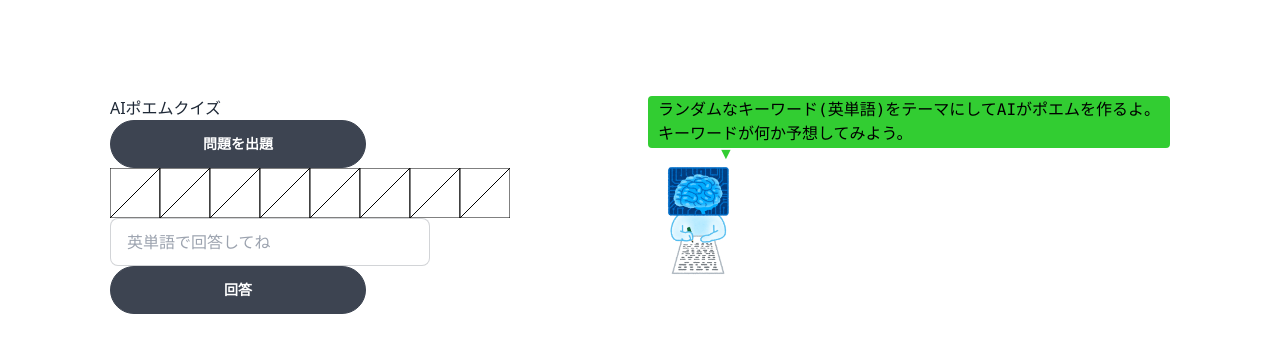
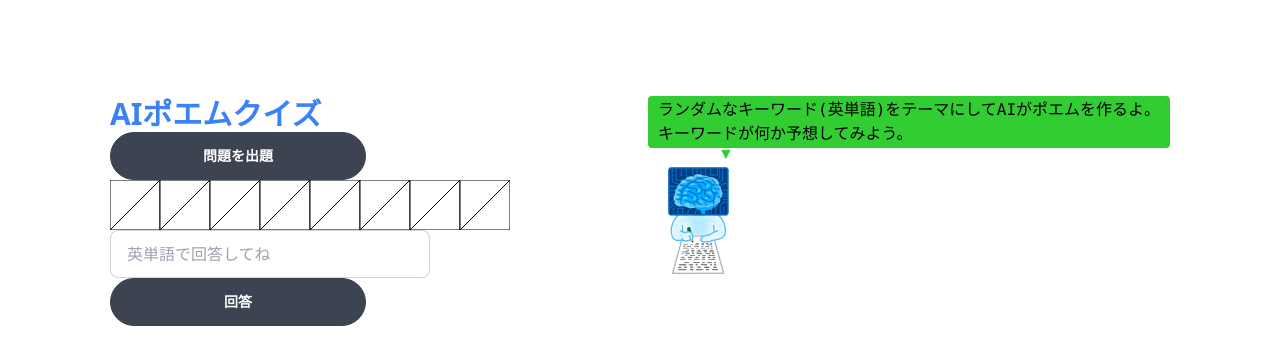
Before and after one commit to kurehajime/whatword, a Next.js app: page / in a window 1280 px wide. Shown: the top 364 px of the page. Built offline with nearby package versions, Linux system fonts and the light colour scheme.

Commit message:
４行詩に

```diff
--- a/pages/api/song.ts
+++ b/pages/api/song.ts
@@ -12,7 +12,7 @@ const configuration = new Configuration({
 
 const openai = new OpenAIApi(configuration);
 const generatePrompt = (keyword: string) => {
-  return `「${keyword}」に関する8行の詩を日本語で作ってください。
+  return `「${keyword}」に関する4行の詩を日本語で作ってください。
   ただし歌詞の中で「${keyword}」や${keyword}を意味する日本語を絶対に使わないでください。`;
 }
 export default async function handler(
--- a/pages/index.tsx
+++ b/pages/index.tsx
@@ -20,6 +20,7 @@ export default function Home() {
     setWord(word)
     console.log(word)
     setMessege("")
+    setInput("")
     setTurn(0)
     setHint("ポエムを考え中...")
     const result = await getHint(word)
@@ -53,7 +54,7 @@ export default function Home() {
       <main className={styles.main}>
         <div className='grid grid-cols-2 gap-4'>
           <div className='grid grid-flow-row auto-rows-max'>
-            <h1>AIポエムクイズ</h1>
+            <h1 className='text-3xl text-blue-500 font-black'>AIポエムクイズ</h1>
             <button onClick={showHint}
               className="btn w-64 rounded-full"
             >問題を出題</button>
```
